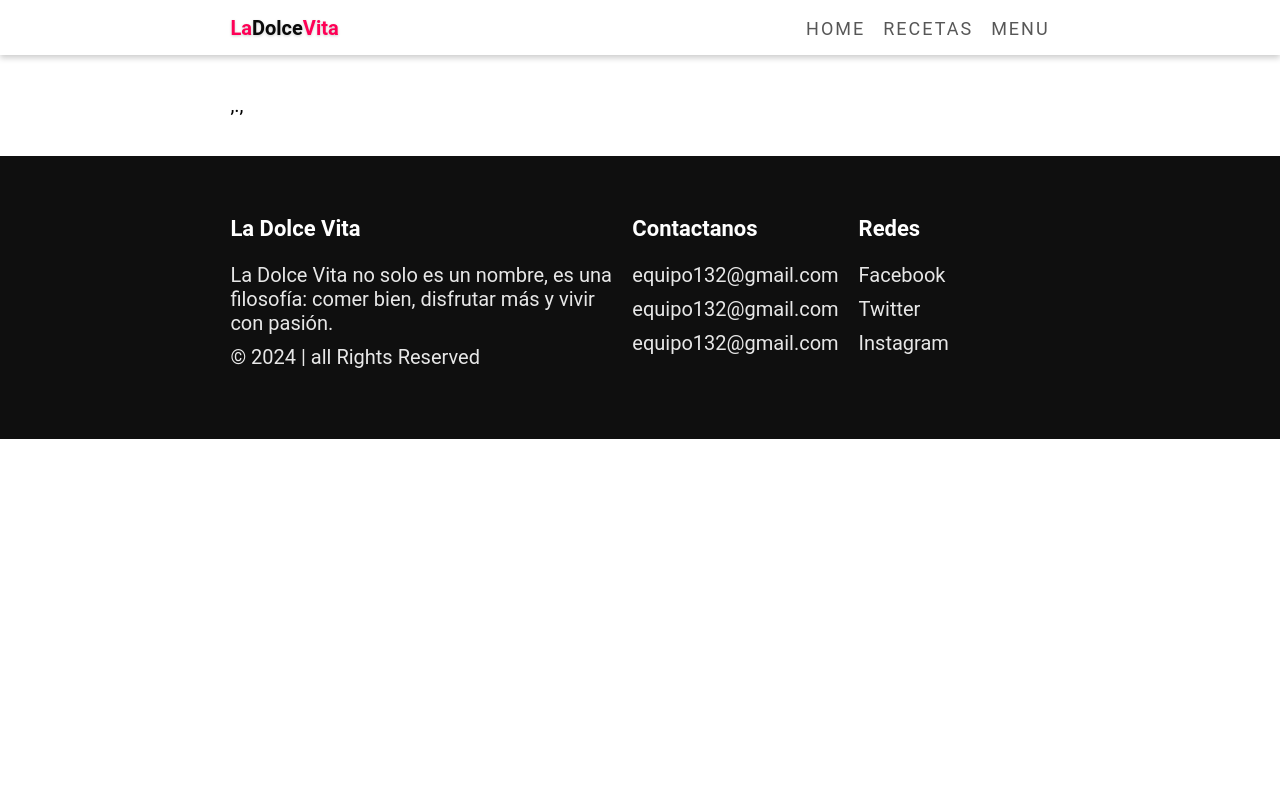
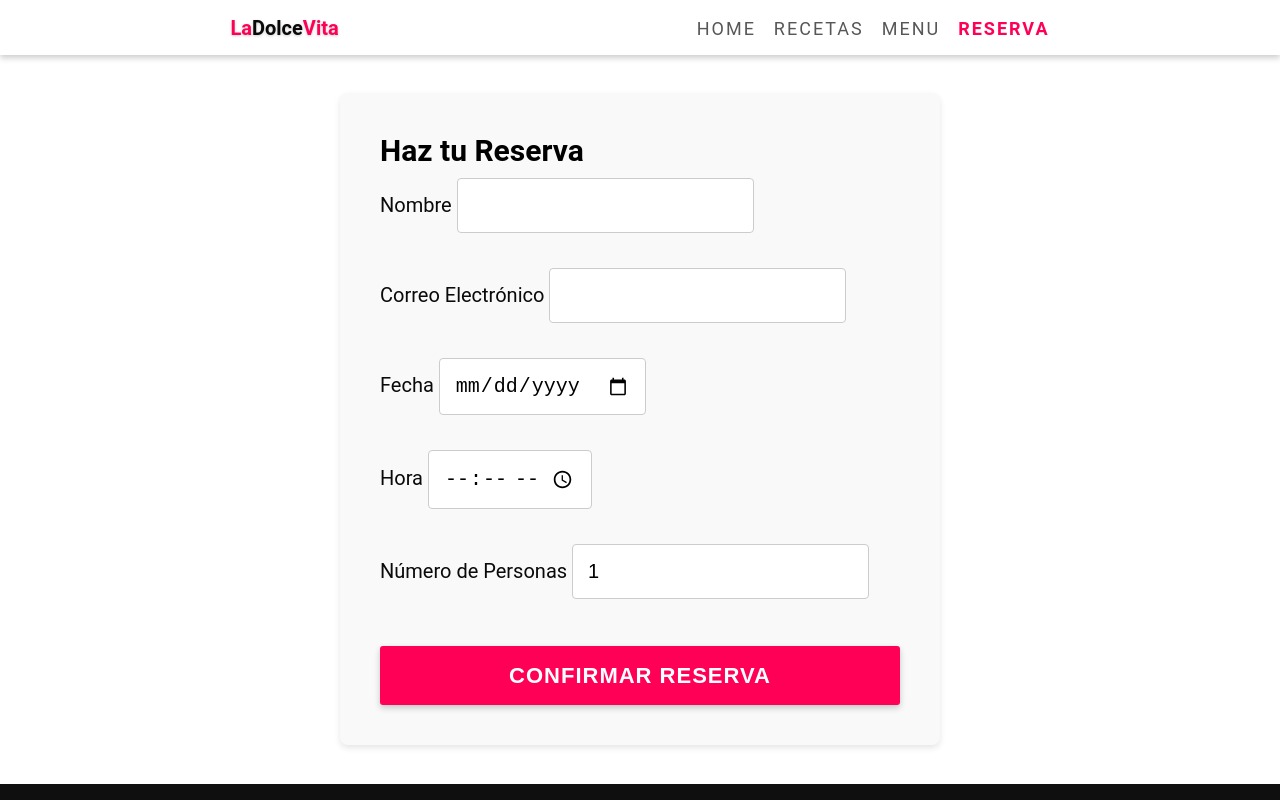
Before and after one commit to AlanDanielGodinez/RestaurantProyectoWeb, a React (Create React App) app: page /reserva in a window 1280 px wide. Shown: the top 800 px of the page. Built offline with nearby package versions, Linux system fonts and the light colour scheme.

Commit message:
reservas agregado

```diff
--- a/src/App.js
+++ b/src/App.js
@@ -1,4 +1,4 @@
-//import react from 'react';
+// src/App.js
 import {
     BrowserRouter as Router,
     Routes,
@@ -10,25 +10,22 @@ import Footer from './components/Footer';
 import Home from './pages/Home';
 import Recetas from './pages/Recetas';
 import Menu from './pages/Menu';
-
+import Reserva from './pages/Reserva';  // Importar el componente de reserva
 
 function App() {
     return (
         <Router>
- <Navbar/>
+            <Navbar />
             <div className='container main'>
                 <Routes>
-        <Route path="/" element={<Home />}/>
+                    <Route path="/" element={<Home />} />
                     <Route path="/Recetas" element={<Recetas />} />
                     <Route path="/Menu" element={<Menu />} />
+                    <Route path="/reserva" element={<Reserva />} />  {/* Ruta para la reserva */}
                 </Routes>
-,.,
             </div>
             <Footer />
-
-
         </Router>
-
     );
 }
 
--- a/src/components/Exp-Italiano.js
+++ b/src/components/Exp-Italiano.js
@@ -1,4 +1,4 @@
-
+import { Link } from "react-router-dom";
 
 export default function ExpItaliano(){
     const list = [
@@ -21,7 +21,9 @@ export default function ExpItaliano(){
                 ))}
 
                 {/* <p className="info">En La Dolce Vita ofrecemos lo mejor de la cocina italiana tradicional, con ingredientes frescos y auténticos. Ven a disfrutar de un ambiente cálido y sabores que te transportarán al corazón de Italia.</p> */}
-                <button className="btn">Haz tu Reserva</button>
+                <Link to="/reserva">
+                    <button className="btn">Haz tu Reserva</button>  {/* Vinculamos el botón a la página de reservas */}
+                </Link>
             </div>
 
         </div>
--- a/src/components/Navbar.js
+++ b/src/components/Navbar.js
@@ -1,54 +1,62 @@
-import {Link, useLocation} from "react-router-dom";
+// src/components/Navbar.js
+import { Link, useLocation } from "react-router-dom";
 import { useState } from "react";
 import Sidebar from "./Sidebar";
-import { faHome, faList, faUtensils } from "@fortawesome/free-solid-svg-icons"
-export default function Navbar(){
-    const location = useLocation()
-    const [showSidebar, setShowSidebar ] = useState(false);
+import { faHome, faList, faUtensils, faCalendar } from "@fortawesome/free-solid-svg-icons"; // Agregamos el ícono de calendario
+
+export default function Navbar() {
+    const location = useLocation();
+    const [showSidebar, setShowSidebar] = useState(false);
+
     const links = [
         {
             name: "home",
             path: "/",
-    icon: faHome
+            icon: faHome,
         },
         {
             name: "Recetas",
             path: "/recetas",
-      icon: faList
+            icon: faList,
         },
         {
             name: "Menu",
             path: "/menu",
-      icon: faUtensils
+            icon: faUtensils,
+        },
+        {
+            name: "Reserva",  // Agregamos el nuevo enlace
+            path: "/reserva",
+            icon: faCalendar,  // Icono para reservas
+        },
+    ];
+
+    function closeSidebar() {
+        setShowSidebar(false);
     }
-  ]
-  function closeSidebar(){
-     setShowSidebar(false)
-  }
+
     return (
         <>
             <div className="navbar container">
-            <a href="#!" className="logo"> La<span>Dolce</span>Vita</a>
+                <a href="#!" className="logo">La<span>Dolce</span>Vita</a>
                 <div className="nav-links">
-               { links.map(links => (
-                 <Link className={location.pathname === links.path ? "active" : ""} to={links.path} key={links.name}>{links.name}</Link>
+                    {links.map((link) => (
+                        <Link
+                            className={location.pathname === link.path ? "active" : ""}
+                            to={link.path}
+                            key={link.name}
+                        >
+                            {link.name}
+                        </Link>
                     ))}
-                {/* <a href="#!" className="active">Index</a>
-                <a href="#!">Recetas</a>
-                <a href="#!">Menu</a> */}
                 </div>
-          {/* AQUI EMPIEZA LA PARTE DEL MENU HAMBURGUESA */}
-          <div onClick={() => setShowSidebar(true)} className={showSidebar ? "sidebar-btn active" : "sidebar-btn" }>
+                <div onClick={() => setShowSidebar(true)} className={showSidebar ? "sidebar-btn active" : "sidebar-btn"}>
                     <div className="bar"></div>
                     <div className="bar"></div>
                     <div className="bar"></div>
-
-
                 </div>
             </div>
             {showSidebar && <Sidebar close={closeSidebar} links={links} />}
-
-
         </>
-    )
+    );
 }
--- a/src/pages/Menu.js
+++ b/src/pages/Menu.js
@@ -1,7 +1,7 @@
 export default function Menu(){
     return (
         <div>
-            PagINA Menú
+            Pagina Menú
         </div>
 
     )
--- /dev/null
+++ b/src/pages/Reserva.js
@@ -0,0 +1,92 @@
+// src/pages/Reserva.js
+
+import { useState } from 'react';
+
+export default function Reserva() {
+    const [formData, setFormData] = useState({
+        nombre: '',
+        email: '',
+        fecha: '',
+        hora: '',
+        personas: 1,
+    });
+
+    const handleChange = (e) => {
+        const { name, value } = e.target;
+        setFormData({
+            ...formData,
+            [name]: value,
+        });
+    };
+
+    const handleSubmit = (e) => {
+        e.preventDefault();
+        console.log('Reserva realizada:', formData);
+        alert('Reserva realizada con éxito');
+    };
+
+    return (
+        <div className="reserva-container">
+            <h2>Haz tu Reserva</h2>
+            <form onSubmit={handleSubmit} className="reserva-form">
+                <div className="form-group">
+                    <label htmlFor="nombre">Nombre </label>
+                    <input
+                        type="text"
+                        id="nombre"
+                        name="nombre"
+                        value={formData.nombre}
+                        onChange={handleChange}
+                        required
+                    />
+                </div>
+                <div className="form-group">
+                    <label htmlFor="email">Correo Electrónico </label>
+                    <input
+                        type="email"
+                        id="email"
+                        name="email"
+                        value={formData.email}
+                        onChange={handleChange}
+                        required
+                    />
+                </div>
+                <div className="form-group">
+                    <label htmlFor="fecha">Fecha </label>
+                    <input
+                        type="date"
+                        id="fecha"
+                        name="fecha"
+                        value={formData.fecha}
+                        onChange={handleChange}
+                        required
+                    />
+                </div>
+                <div className="form-group">
+                    <label htmlFor="hora">Hora </label>
+                    <input
+                        type="time"
+                        id="hora"
+                        name="hora"
+                        value={formData.hora}
+                        onChange={handleChange}
+                        required
+                    />
+                </div>
+                <div className="form-group">
+                    <label htmlFor="personas">Número de Personas </label>
+                    <input
+                        type="number"
+                        id="personas"
+                        name="personas"
+                        value={formData.personas}
+                        onChange={handleChange}
+                        min="1"
+                        required
+                    />
+                </div>
+                <button type="submit" className="btn">Confirmar Reserva</button>
+            </form>
+        </div>
+    );
+}
--- a/src/styles/index.scss
+++ b/src/styles/index.scss
@@ -183,3 +183,39 @@ grid-gap: 1em ;
       padding-inline: 3vw;
   }
 }
+
+// src/styles/partials/_reserva.scss
+.reserva-container {
+    max-width: 600px;
+    margin: 0 auto;
+    padding: 2em;
+    background-color: #f9f9f9;
+    box-shadow: 0 3px 6px rgba(0, 0, 0, 0.1);
+    border-radius: 8px;
+}
+
+.reserva-form {
+    display: flex;
+    flex-direction: column;
+}
+
+.form-group {
+    margin-bottom: 1.25em;
+}
+
+.form-group label {
+    font-size: 1em;
+    color: var(--text-color);
+}
+
+.form-group input {
+    padding: 0.75em;
+    font-size: 1em;
+    border: 1px solid #ccc;
+    border-radius: 4px;
+    margin-top: 0.5em;
+}
+
+.reserva-form button {
+    margin-top: 1em;
+}
--- /dev/null
+++ b/src/styles/partials/_reserva.scss
@@ -0,0 +1,36 @@
+
+
+.reserva-container {
+    max-width: 600px;
+    margin: 0 auto;
+    padding: 2em;
+    background-color: #f9f9f9;
+    box-shadow: 0 3px 6px rgba(0, 0, 0, 0.1);
+    border-radius: 8px;
+}
+
+.reserva-form {
+    display: flex;
+    flex-direction: column;
+}
+
+.form-group {
+    margin-bottom: 1.25em;
+}
+
+.form-group label {
+    font-size: 1em;
+    color: var(--text-color);
+}
+
+.form-group input {
+    padding: 0.75em;
+    font-size: 1em;
+    border: 1px solid #ccc;
+    border-radius: 4px;
+    margin-top: 0.5em;
+}
+
+.reserva-form button {
+    margin-top: 1em;
+}
```
Lines whose indentation alone changed are shown as unchanged.
